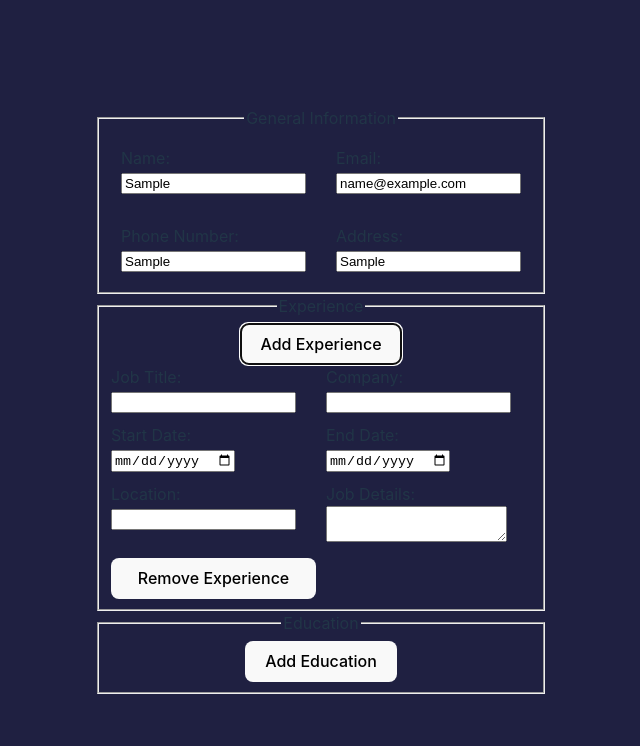
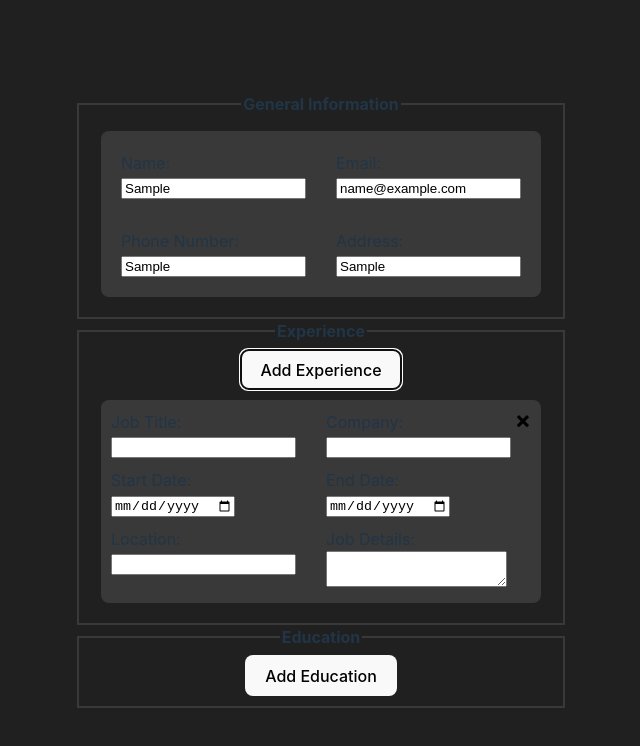
Before and after one commit to BDS-001/React-CV-Application, a React (Vite) app: page / in a window 1280 px wide. Both pictures are taken after typing "Sample", "name@example.com", "Sample", "Sample" into the empty fields and a click on the button "Add Experience". Shown: the top 746 px of the page, without its empty margins (319-959 px from the left). Built offline with nearby package versions, Linux system fonts and the light colour scheme.

Commit message:
updates webpage styling

```diff
--- a/src/components/Education.jsx
+++ b/src/components/Education.jsx
@@ -1,12 +1,14 @@
 import { useState } from 'react';
 import { v4 as uuid } from 'uuid';
-import { HandleInputChange } from './Handlers';
+import { HandleInputChange, HandleFadeOut } from './Handlers';
 
 function GenerateEducation({ education, handleRemoveEducation, setState}) {
     return (
         <>
             {education.map((entry) => (
-                <div key={entry.id} className="education-entry">
+                <div key={entry.id} id={`education-${entry.id}`} className="education-entry">
+                    <button className='remove-button' onClick={() => HandleFadeOut(entry.id, 'education', handleRemoveEducation)} type='button'> &times; </button>
+                    <div className="education-entry-info">
                     <div className="form-item">
                         <label htmlFor={`cert-${entry.id}`}>Certificate</label><br />
                         <input
@@ -66,8 +68,7 @@ function GenerateEducation({ education, handleRemoveEducation, setState}) {
                             onChange={(e) => HandleInputChange(entry.id, 'endDate', e.target.value, setState)}
                         />
                     </div>
-
-                    <button onClick={() => handleRemoveEducation(entry.id)}>Remove Education</button>
+                    </div>
                 </div>
             ))}
 
--- a/src/components/Experience.jsx
+++ b/src/components/Experience.jsx
@@ -1,13 +1,15 @@
 import { useState } from 'react'
 import { v4 as uuid } from 'uuid';
-import { HandleInputChange } from './Handlers';
+import { HandleInputChange, HandleFadeOut } from './Handlers';
 import '../styles/Experience.css'
 
 function GenerateExperiences({experiences, handleRemoveExperience, setState}) {
     return (
         <>
             {experiences.map((experience) => (
-                <div key={experience.id} className="experience-entry">
+                <div key={experience.id} id={`experience-${experience.id}`} className="experience-entry">
+                    <button className='remove-button' onClick={() => HandleFadeOut(experience.id, 'experience', handleRemoveExperience)} type="button"> &times; </button>
+                    <div className="experience-entry-info">
                     <div className="form-element">
                         <label htmlFor={`jobTitle-${experience.id}`}>Job Title:</label><br />
                         <input
@@ -84,9 +86,7 @@ function GenerateExperiences({experiences, handleRemoveExperience, setState}) {
                             }
                         ></textarea>
                     </div>
-                    <button onClick={() => handleRemoveExperience(experience.id)} type="button">
-                        Remove Experience
-                    </button>
+                    </div>
                 </div>
             ))}
 
--- a/src/components/GeneralInformation.jsx
+++ b/src/components/GeneralInformation.jsx
@@ -35,7 +35,9 @@ export default function GeneralInformation() {
     return (
         <fieldset className="general-info">
             <legend>General Information</legend>
-            <Items info={info} handleInput={handleInput} />
+            <div className="general-info-container">
+                <Items info={info} handleInput={handleInput} />
+            </div>
         </fieldset>
     )
 }
--- a/src/components/Handlers.jsx
+++ b/src/components/Handlers.jsx
@@ -5,3 +5,9 @@ export function HandleInputChange (id, field, val, func) {
         )
       );
 }
+
+export function HandleFadeOut(id, keyword, handleRemove) {
+    const element = document.getElementById(`${keyword}-${id}`);
+    element.classList.add('fade-out');
+    element.addEventListener('animationend', () => handleRemove(id));
+}
--- a/src/styles/App.css
+++ b/src/styles/App.css
@@ -5,12 +5,48 @@
   text-align: center;
 }
 
-.card {
-  padding: 2em;
+.education-entry, .experience-entry, .general-info-container {
+  padding: 10px;
+  border-radius: 8px;
+  margin: 10px;
+  background-color: var(--main-secondary);
+  position: relative;
 }
 
-.education-entry, .experience-entry, .general-info {
+.education-entry-info, .experience-entry-info, .general-info-container {
   display: grid;
   grid-template-columns: repeat(2, 1fr);
   gap: 10px;
 }
+
+.remove-button {
+  background-color: transparent;
+  font-weight: bold;
+  position: absolute;
+  right: 10px;
+  top: 5px;
+  padding: 0;
+  font-size: x-large;
+  transition: none;
+  border: none;
+}
+
+.remove-button:hover {
+  border: none;
+  transition: none;
+}
+
+@keyframes fadeOut {
+  from {
+      opacity: 1;
+      transform: scale(1);
+  }
+  to {
+      opacity: 0;
+      transform: scale(0.9);
+  }
+}
+
+.fade-out {
+  animation: fadeOut 0.5s forwards;
+}
--- a/src/styles/index.css
+++ b/src/styles/index.css
@@ -12,8 +12,8 @@
   -webkit-font-smoothing: antialiased;
   -moz-osx-font-smoothing: grayscale;
 
-  --main-purple: #1F2041;
-  --main-light-purple: #4B3F72;
+  --main-primary: #202020;
+  --main-secondary: #393939;
 }
 
 a {
@@ -31,7 +31,7 @@ body {
   place-items: center;
   min-width: 320px;
   min-height: 100vh;
-  background-color: var(--main-purple);
+  background-color: var(--main-primary);
 }
 
 h1 {
@@ -46,7 +46,7 @@ button {
   font-size: 1em;
   font-weight: 500;
   font-family: inherit;
-  background-color: #1a1a1a;
+  background-color: #ac6b26;
   cursor: pointer;
   transition: border-color 0.25s;
 }
@@ -70,3 +70,11 @@ button:focus-visible {
     background-color: #f9f9f9;
   }
 }
+
+fieldset {
+  border: 2px solid var(--main-secondary);
+}
+
+legend {
+  font-weight: bold;
+}
```
